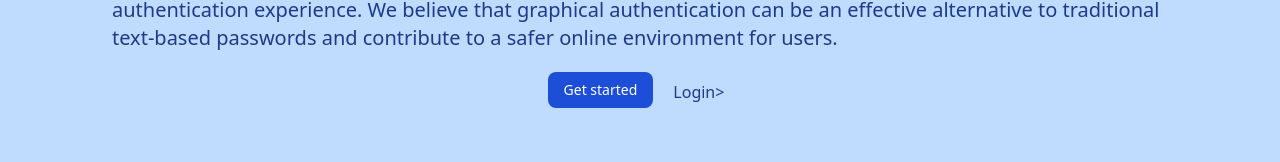
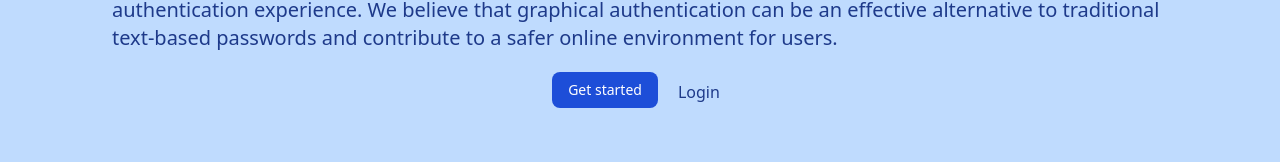
Before and after one commit to CodeDroid999/GPAuth, a React (Create React App) app in the folder client/: page / in a window 1280 px wide. Shown: the part 400-562 px from the top of the page. Built offline with nearby package versions, Linux system fonts and the light colour scheme.

Commit message:
remmove funny charcter

```diff
--- a/client/src/components/canvas/Canvas.jsx
+++ b/client/src/components/canvas/Canvas.jsx
@@ -1,8 +1,9 @@
-import React, { useEffect, useRef, useState } from "react";
+import React, {useRef} from "react";
 import CanvasDraw from "react-canvas-draw";
 import Modal from 'react-modal';
 import { createWorker } from "tesseract.js"
 import { Buffer } from 'buffer';
+
 
 const customStyles = {
   content: {
--- a/client/src/components/home/Home.jsx
+++ b/client/src/components/home/Home.jsx
@@ -23,7 +23,7 @@ function Home() {
                     </p>
                     <div class="flex md:order-2 p-5 justify-center align-center">
                     <a href="/register"><button type="button" class="text-white  bg-blue-700 hover:bg-blue-800 focus:ring-4 focus:outline-none focus:ring-blue-300 font-medium rounded-lg text-sm px-4 py-2 text-center mr-3 ml-3 md:mr-0 dark:bg-blue-600 dark:hover:bg-blue-700 dark:focus:ring-blue-800">Get started</button></a>
-                    <a href="/login" class="text-blue-900 text-bold mx-3 p-2">Login></a>
+                    <a href="/login" class="text-blue-900 text-bold mx-3 p-2">Login</a>
       </div>
                 </div>
             </div>
```
